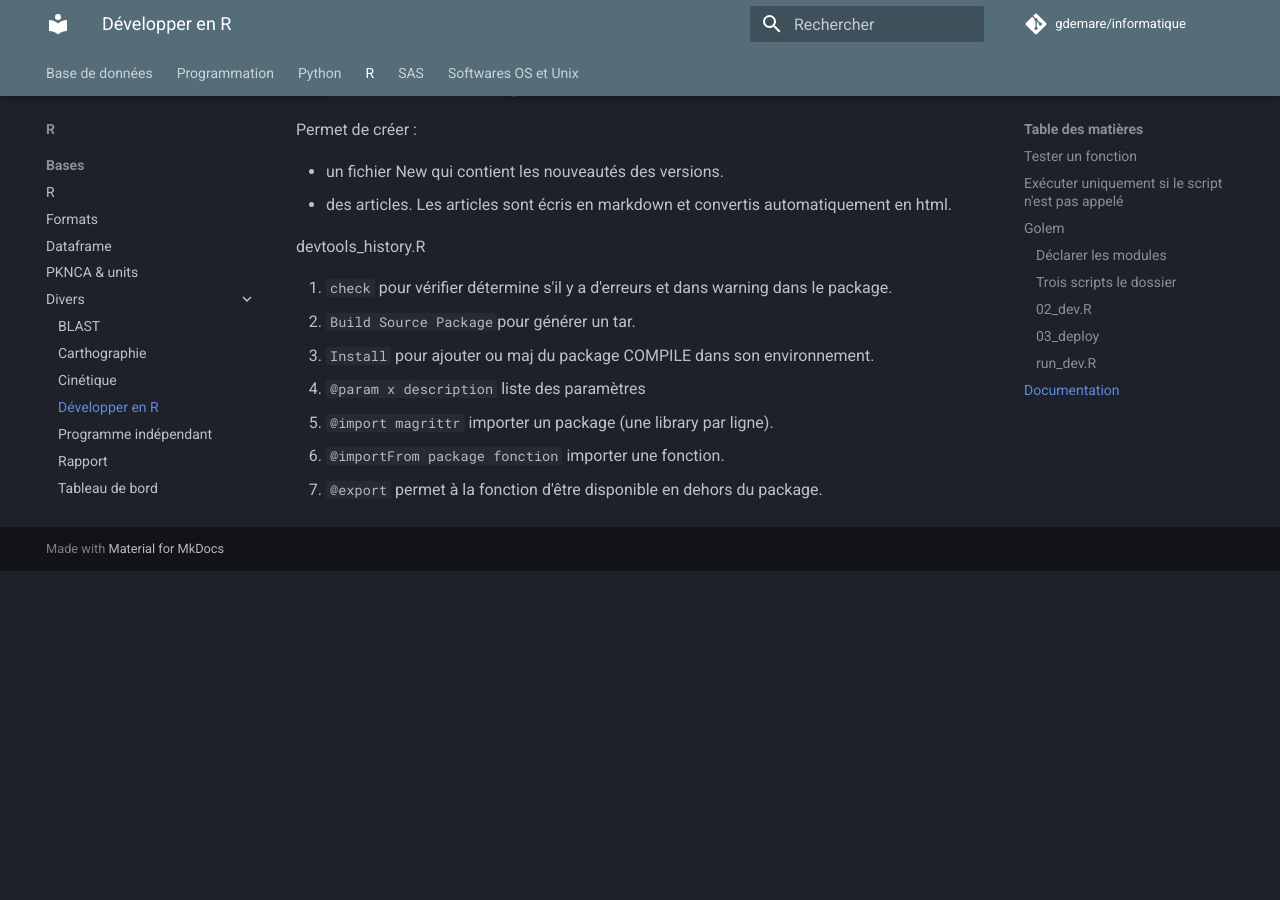
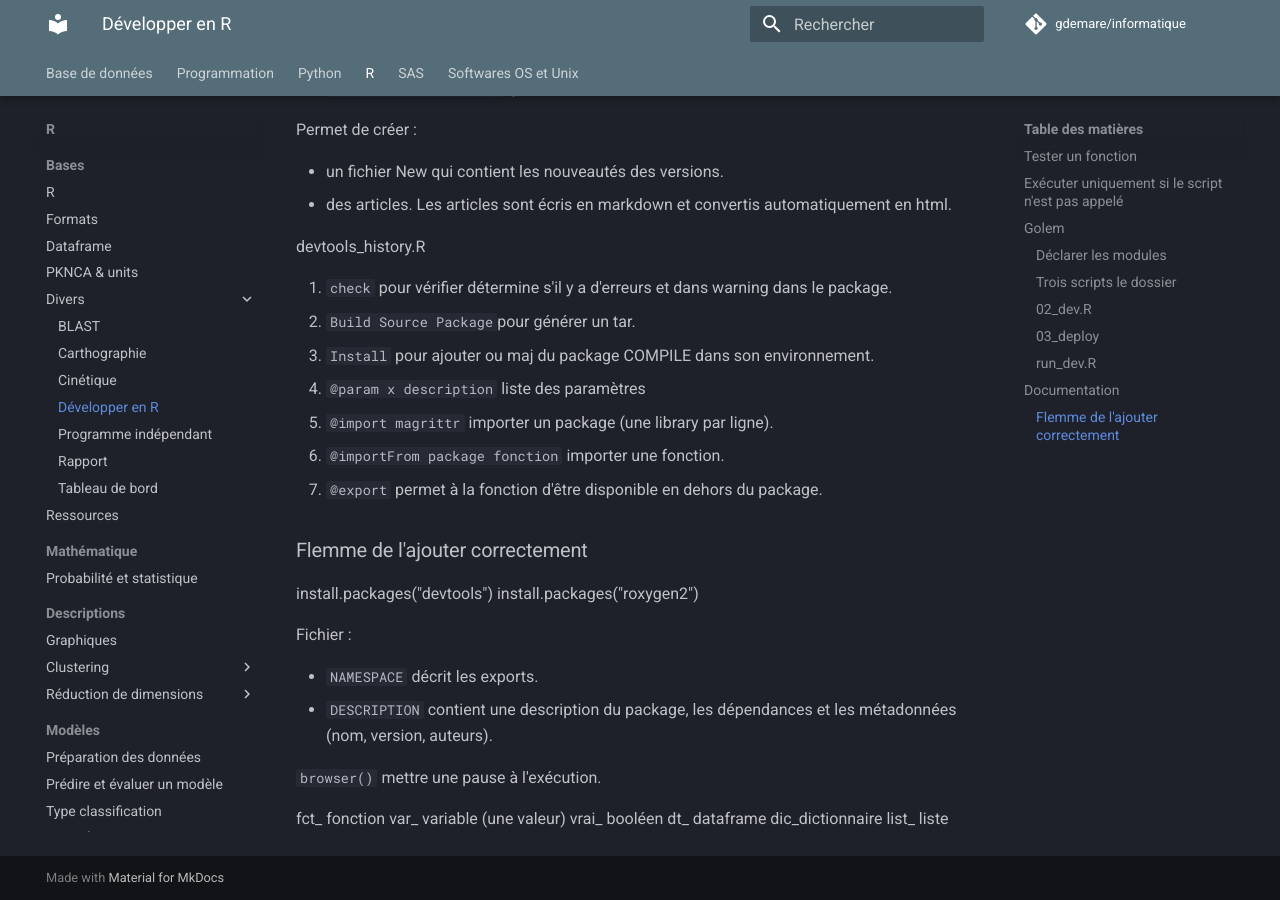
Before and after one commit to gdemare/Informatique, an MkDocs documentation site: the page built from docs/r/developper_r.md, in a window 1280 px wide and 900 px high, scrolled down 1858 px. Built offline with MkDocs 1.6.1 and Material for MkDocs 9.7.7, drawn with Linux system fonts in a browser that asks for light colours; comment, search, counter and statistics services are not loaded; before the commit the page ends 2429 px from its top, so only the background shows below that.

Commit message:
Update developper_r.md

```diff
--- a/docs/r/developper_r.md
+++ b/docs/r/developper_r.md
@@ -75,3 +75,22 @@ devtools_history.R
 * `@import magrittr` importer un package (une library par ligne).
 * `@importFrom package fonction` importer une fonction.
 * `@export` permet à la fonction d'être disponible en dehors du package.
+
+### Flemme de l'ajouter correctement
+
+install.packages("devtools")
+install.packages("roxygen2")
+
+Fichier :
+
+* `NAMESPACE` décrit les exports.
+* `DESCRIPTION` contient une description du package, les dépendances et les métadonnées (nom, version, auteurs).
+
+`browser()` mettre une pause à l'exécution.
+
+fct_ fonction
+var_ variable (une valeur)
+vrai_ booléen
+dt_ dataframe
+dic_dictionnaire
+list_ liste
```
